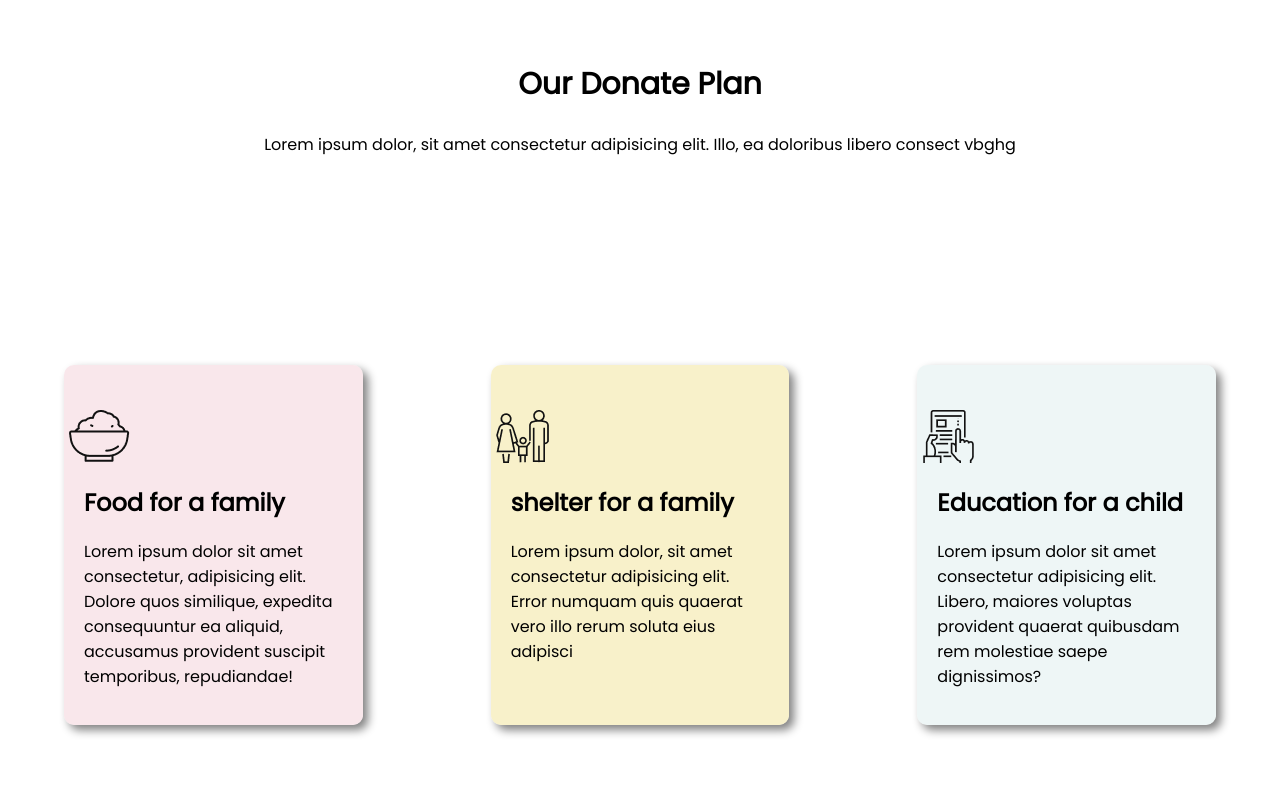
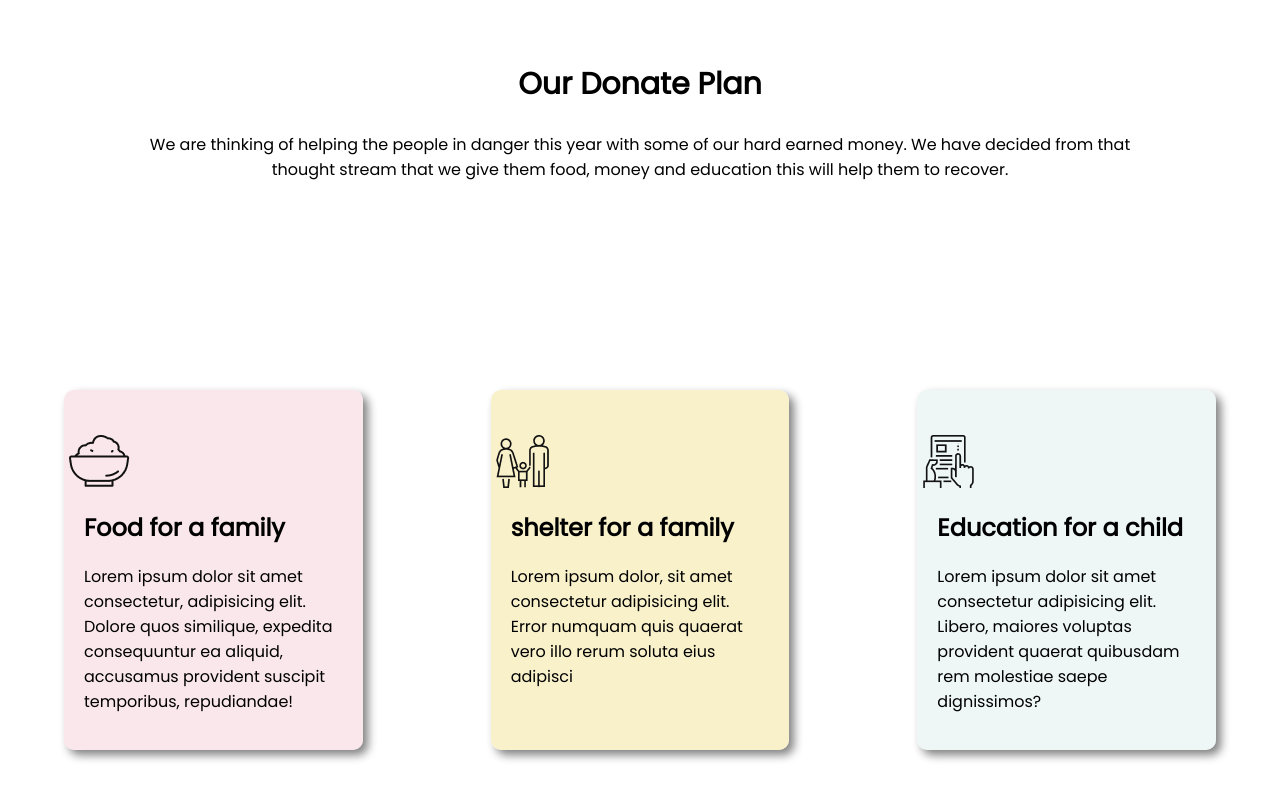
Before and after one commit to sheikh-saheb/project-chaleng, a plain HTML site: page index.html in a window 1280 px wide. Shown: the part 1570-2370 px from the top of the page. Drawn offline with Linux system fonts and the light colour scheme; a web font is replaced by a local one.

Commit message:
added some para

```diff
--- a/index.html
+++ b/index.html
@@ -31,7 +31,8 @@
     <section>
         <div class="donate">
             <h1 id="give">Donate Now</h1>
-            <p id="gift">We do everything so that people can continue their lives.It is a joy to be able to work together for helpless people.Be for others what you hope they would be for you</p>
+            <p id="gift">We do everything so that people can continue their lives.It is a joy to be able to work
+                together for helpless people.Be for others what you hope they would be for you</p>
         </div>
         <div class="amount">
             <div id="on">
@@ -58,8 +59,10 @@
     <section>
         <div class="donate-plan">
             <h1 class="donate-head">Our Donate Plan</h1>
-            <p class="our-para">Lorem ipsum dolor, sit amet consectetur adipisicing elit. Illo, ea doloribus libero
-                consect vbghg</p>
+            <p class="our-para">We are thinking of helping the people in danger this year with some of our hard earned
+                money.
+                We have decided from that thought stream that we give them food, money and education this will help them
+                to recover.</p>
         </div>
         <div class="plan">
             <div class="shadow-food">
```
